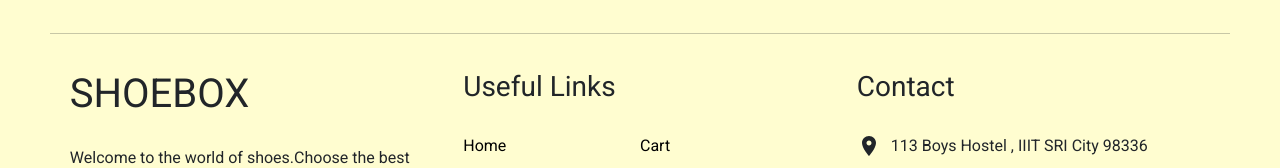
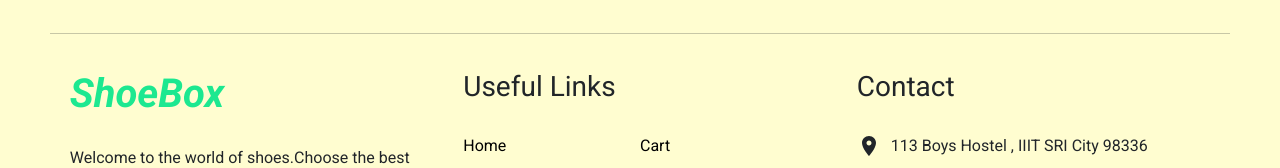
Before and after one commit to surya1701/ShoeBox, a React (Create React App) app in the folder shoebox/: page / in a window 1280 px wide. Shown: the part 2410-2578 px from the top of the page. Built offline with nearby package versions, Linux system fonts and the light colour scheme; data requests are answered from the project's data file.

Commit message:
Update Footer.js

```diff
--- a/shoebox/src/components/Footer.js
+++ b/shoebox/src/components/Footer.js
@@ -89,7 +89,9 @@ const Footer = () => {
   return (
     <Container>
       <Left>
-        <Logo>SHOEBOX</Logo>
+        <Logo>
+          <Link to="/" style={{ color: '#1ce890', textDecoration: 'none', fontStyle: 'italic', fontWeight: '600', letterSpacing: '1.2' }}>ShoeBox</Link>
+        </Logo>
         <Desc>
           Welcome to the world of shoes.Choose the best from the list for comfort of your legs.
         </Desc>
```
